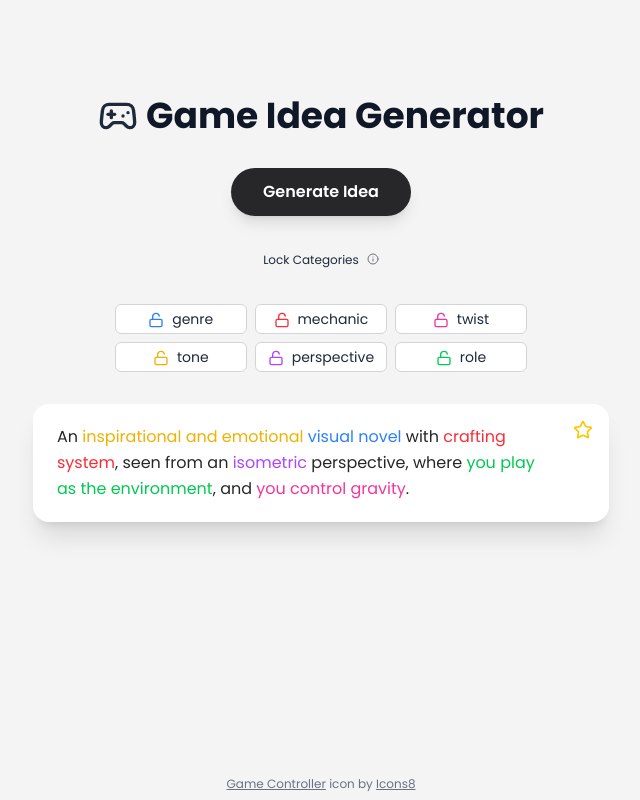
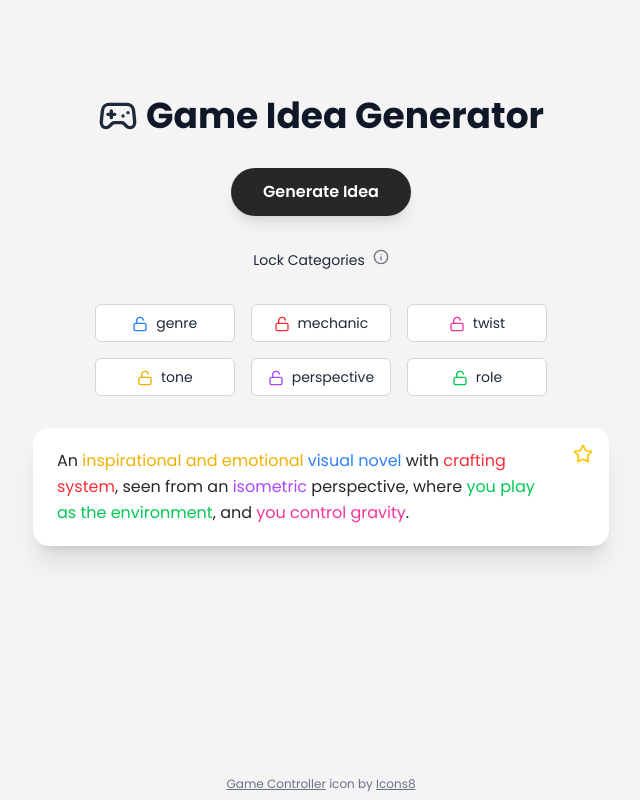
Before and after one commit to NElhamy/game-idea-generator, a React (Vite) app: page / in a window 1280 px wide. Shown: the whole page, without its empty margins (319-959 px from the left). Built offline with nearby package versions, Linux system fonts and the light colour scheme.

Commit message:
Tooltip resize and repositioning

```diff
--- a/src/App.tsx
+++ b/src/App.tsx
@@ -152,20 +152,20 @@ export default function App() {
         </motion.button>
 
         <div className="flex items-center gap-2">
-          <p className="text-xs text-gray-800 dark:text-zinc-400">
+          <p className="text-sm text-gray-800 dark:text-zinc-400">
             Lock Categories
           </p>
           <TooltipInfo />
         </div>
 
-        <div className="grid grid-cols-2 sm:grid-cols-3 gap-2">
+        <div className="grid grid-cols-2 sm:grid-cols-3 gap-3 sm:gap-4">
           {Object.entries(locks).map(([key, value]) => {
             return (
               <motion.button
                 key={key}
                 onClick={() => setLocks((prev) => ({ ...prev, [key]: !value }))}
                 whileTap={{ scale: 0.95 }}
-                className={`px-3 py-1 text-sm rounded-md border transition font-medium hover:cursor-pointer ${
+                className={`px-4 py-2 text-sm rounded-md border transition font-medium hover:cursor-pointer ${
                   value
                     ? categoryColors[key]
                     : "bg-white dark:bg-zinc-800 text-gray-800 dark:text-white border-zinc-300 dark:border-zinc-700"
--- a/src/components/TooltipInfo.tsx
+++ b/src/components/TooltipInfo.tsx
@@ -31,18 +31,16 @@ export default function TooltipInfo() {
         className="text-zinc-500 dark:text-zinc-400 hover:text-zinc-700 dark:hover:text-white focus:outline-none"
         aria-label="Info about locking categories"
       >
-        <Info size={12} />
+        <Info size={16} />
       </button>
 
       {/* Tooltip container */}
       <div
-        className={`absolute left-6 top-1 z-10 text-white dark:text-black text-xs px-3 py-2 rounded shadow w-40 transition-all duration-200
-    ${
-      showTooltip
-        ? "opacity-100 translate-y-0 bg-zinc-800 dark:bg-zinc-200"
-        : "opacity-0 -translate-y-1 pointer-events-none"
-    }
-  `}
+        className={`absolute left-1/2 -translate-x-1/2 top-full mt-2 z-10 text-white dark:text-black text-xs px-3 py-2 rounded shadow max-w-[90vw] w-max text-center transition-all duration-200 ${
+          showTooltip
+            ? "opacity-100 translate-y-0 bg-zinc-800 dark:bg-zinc-200"
+            : "opacity-0 -translate-y-1 pointer-events-none"
+        }`}
       >
         Lock a category so it won't change when generating new ideas.
       </div>
```
